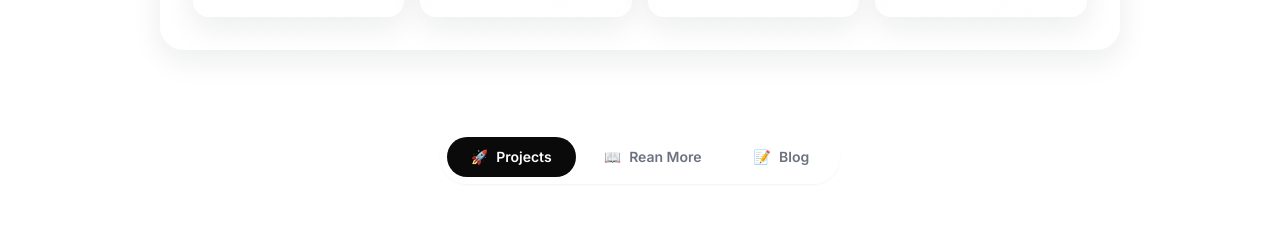
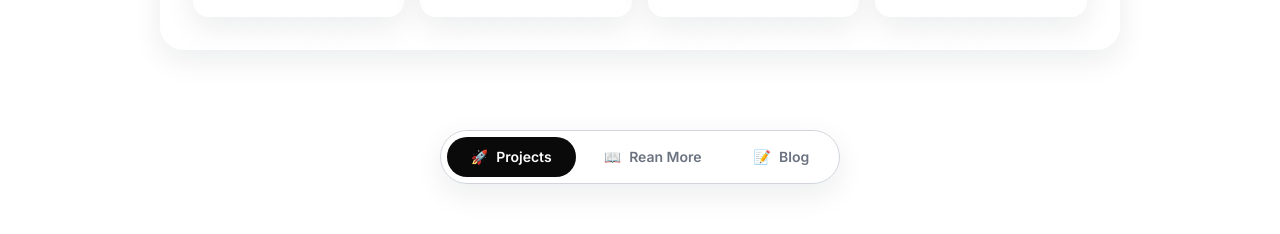
Before and after one commit to koeuk/Portfolio, a Nuxt app: page /about-me/my-info in a window 1280 px wide. Shown: the part 960-1194 px from the top of the page. Built offline with nearby package versions, Linux system fonts and the light colour scheme.

Commit message:
feat: add @vueuse/core dependency and apply border styling to tab list container

```diff
--- a/package.json
+++ b/package.json
@@ -10,6 +10,7 @@
     "postinstall": "nuxt prepare"
   },
   "dependencies": {
+    "@vueuse/core": "^10.11.1",
     "embla-carousel": "^8.6.0",
     "embla-carousel-autoplay": "^8.6.0",
     "embla-carousel-vue": "^8.6.0",
--- a/pages/about-me/my-info/index.vue
+++ b/pages/about-me/my-info/index.vue
@@ -101,7 +101,7 @@
     <div class="max-w-5xl mx-auto px-4 sm:px-6 lg:px-8 mt-20">
       <div class="flex justify-center">
         <div role="tablist"
-          class="lg-glass inline-flex items-center gap-1 p-1.5 rounded-full shadow-sm overflow-x-auto max-w-full">
+          class="lg-glass inline-flex items-center gap-1 p-1.5 rounded-full border border-gray-300 dark:border-white/15 overflow-x-auto max-w-full">
           <button v-for="tab in tabs" :key="tab.key" role="tab" :aria-selected="activeTab === tab.key"
             @click="activeTab = tab.key"
             class="relative px-5 sm:px-6 py-2.5 text-sm font-semibold rounded-full whitespace-nowrap transition-colors duration-300"
```
